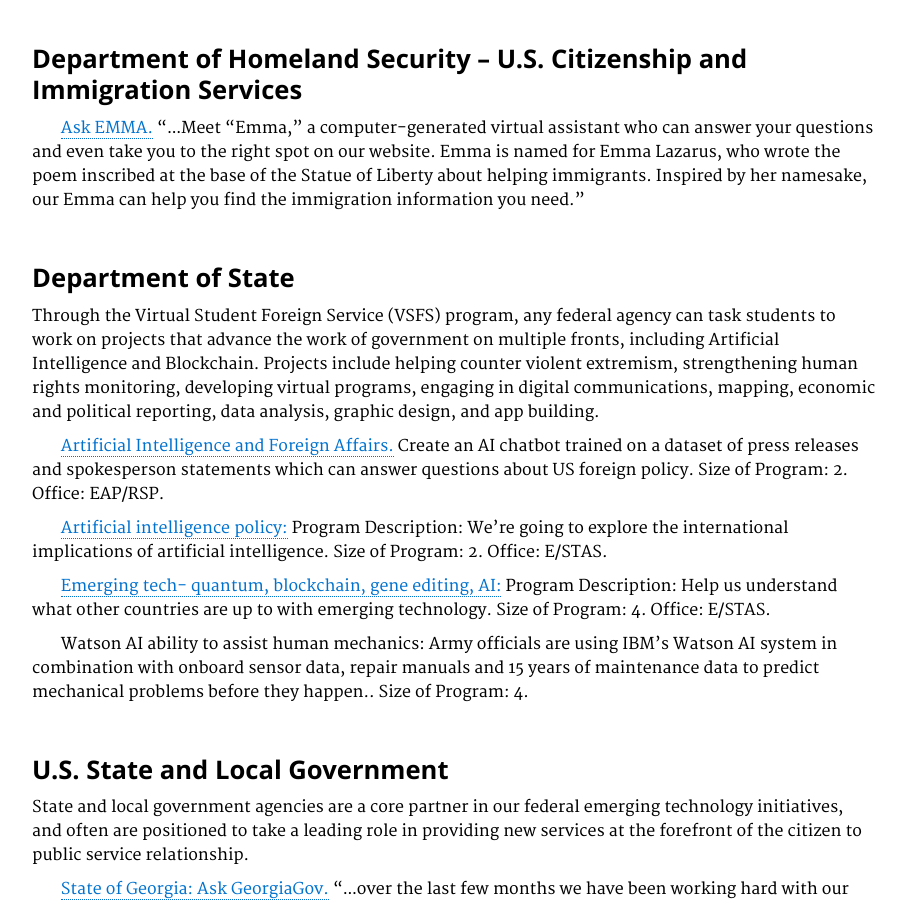
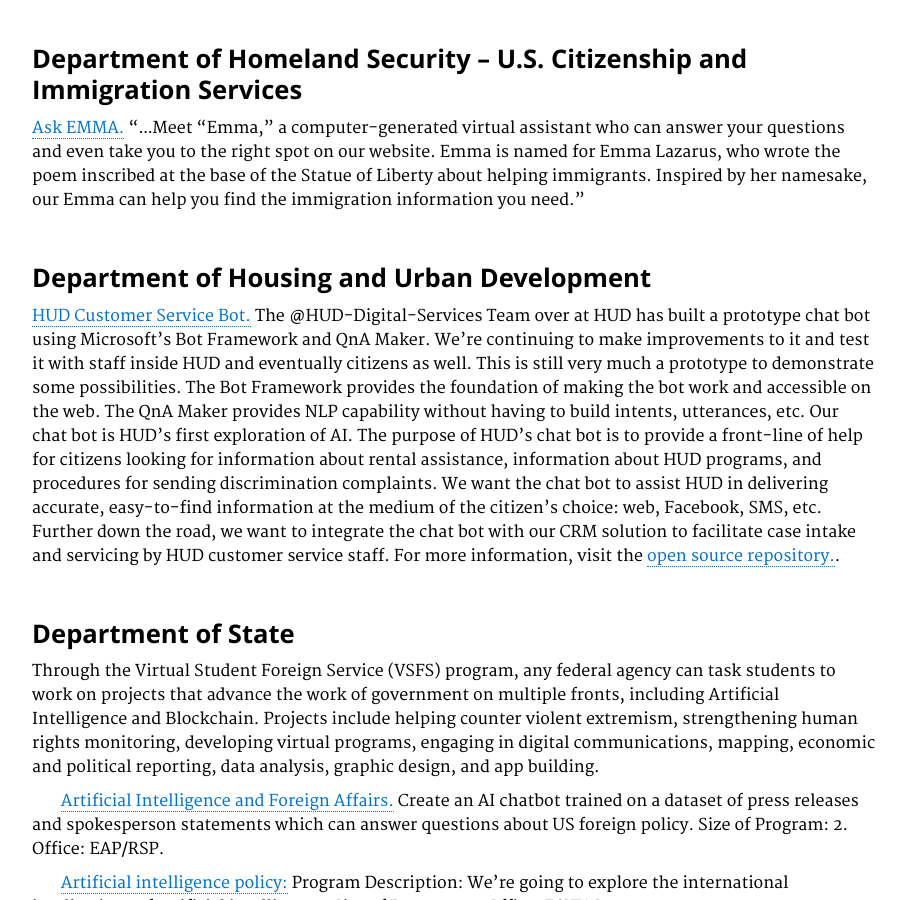
Before and after one commit to GSA/emerging-technology-atlas, a Jekyll site: the page built from pages/artificial-intelligence-programs.md, in a window 1280 px wide and 900 px high, scrolled down 1041 px. Shown: the whole window, without its empty margins (350-1256 px from the left). Built offline with Jekyll 4.4.1, drawn with Linux system fonts in a browser that asks for light colours.

Commit message:
Update artificial-intelligence-programs.md

```diff
--- a/pages/artificial-intelligence-programs.md
+++ b/pages/artificial-intelligence-programs.md
@@ -14,18 +14,21 @@ description: ""
 ***
 
 ### U.S. Army
-&nbsp;&nbsp;&nbsp;&nbsp;&nbsp;&nbsp; <a href="https://www.goarmy.com/ask-sgt-star.html">Ask SGT STAR</a> "...SGT STAR is your virtual guide to goarmy.com.  He's here to help answer any questions you have about the Army.  Just type in what you're looking for and he'll find the information you need - fast.."
+<a href="https://www.goarmy.com/ask-sgt-star.html">Ask SGT STAR</a> "...SGT STAR is your virtual guide to goarmy.com.  He's here to help answer any questions you have about the Army.  Just type in what you're looking for and he'll find the information you need - fast.."
 
 ### General Services Administration
-&nbsp;&nbsp;&nbsp;&nbsp;&nbsp;&nbsp; AI Augmentation of Call and Contact Centers: Teams at Federal Acquisition Services and Technology Transformation Services are currently working on solutions for Call and Contact Centers that use AI augmentation to reduce the volume of repetitious customer service requests and free up resources to better complete requests that require deeper subject matter expertise.
+AI Augmentation of Call and Contact Centers: Teams at Federal Acquisition Services and Technology Transformation Services are currently working on solutions for Call and Contact Centers that use AI augmentation to reduce the volume of repetitious customer service requests and free up resources to better complete requests that require deeper subject matter expertise.
 
-&nbsp;&nbsp;&nbsp;&nbsp;&nbsp;&nbsp; <a href="https://www.fbo.gov/index?s=opportunity&mode=form&tab=core&id=178e6faba980ab956fa595d968f0088a">AI Augmentation of the FASTlane Acquisition Process:</a> "...an initiative to develop a proof of concept for DLT (Distributed Ledger Technology), automated machine learning technology, and/or artificial intelligence based exchange implementation into GSA's Multiple Award Schedule (MAS) FAStlane new offer proposal review processes."
+<a href="https://www.fbo.gov/index?s=opportunity&mode=form&tab=core&id=178e6faba980ab956fa595d968f0088a">AI Augmentation of the FASTlane Acquisition Process:</a> "...an initiative to develop a proof of concept for DLT (Distributed Ledger Technology), automated machine learning technology, and/or artificial intelligence based exchange implementation into GSA's Multiple Award Schedule (MAS) FAStlane new offer proposal review processes."
 
 ### Department of Health and Human Services
 National Cancer Institute’s Smokefree.gov is working on a pilot to create a quit-smoking support chatbot that could address the needs of individual smokers via an adaptive artificial intelligence platform. The goal is to create a minimum viable product that can help launch Smokefree.gov into the AI space. Ultimately, they want to create a robust platform that’s engaging for the consumer, as well as being a viable clinical tool to support smoking cessation. This project was selected to participate on the 7th round of the HHS Ignite Accelerator.
 
 ### Department of Homeland Security -- U.S. Citizenship and Immigration Services
-&nbsp;&nbsp;&nbsp;&nbsp;&nbsp;&nbsp; <a href="https://www.uscis.gov/emma">Ask EMMA.</a> "...Meet “Emma,” a computer-generated virtual assistant who can answer your questions and even take you to the right spot on our website. Emma is named for Emma Lazarus, who wrote the poem inscribed at the base of the Statue of Liberty about helping immigrants. Inspired by her namesake, our Emma can help you find the immigration information you need."
+<a href="https://www.uscis.gov/emma">Ask EMMA.</a> "...Meet “Emma,” a computer-generated virtual assistant who can answer your questions and even take you to the right spot on our website. Emma is named for Emma Lazarus, who wrote the poem inscribed at the base of the Statue of Liberty about helping immigrants. Inspired by her namesake, our Emma can help you find the immigration information you need."
+
+### Department of Housing and Urban Development
+<a href="https://hud-rental-assistance-bot.herokuapp.com/">HUD Customer Service Bot.</a> The @HUD-Digital-Services Team over at HUD has built a prototype chat bot using Microsoft's Bot Framework and QnA Maker. We're continuing to make improvements to it and test it with staff inside HUD and eventually citizens as well. This is still very much a prototype to demonstrate some possibilities. The Bot Framework provides the foundation of making the bot work and accessible on the web. The QnA Maker provides NLP capability without having to build intents, utterances, etc. Our chat bot is HUD's first exploration of AI. The purpose of HUD's chat bot is to provide a front-line of help for citizens looking for information about rental assistance, information about HUD programs, and procedures for sending discrimination complaints. We want the chat bot to assist HUD in delivering accurate, easy-to-find information at the medium of the citizen's choice: web, Facebook, SMS, etc. Further down the road, we want to integrate the chat bot with our CRM solution to facilitate case intake and servicing by HUD customer service staff. For more information, visit the <a href="https://github.com/HUD-Digital-Services/customer-service-bot">open source repository.</a>.
 
 ### Department of State
 Through the Virtual Student Foreign Service (VSFS) program, any federal agency can task students to work on projects that advance the work of government on multiple fronts, including Artificial Intelligence and Blockchain. Projects include helping counter violent extremism, strengthening human rights monitoring, developing virtual programs, engaging in digital communications, mapping, economic and political reporting, data analysis, graphic design, and app building.
```
